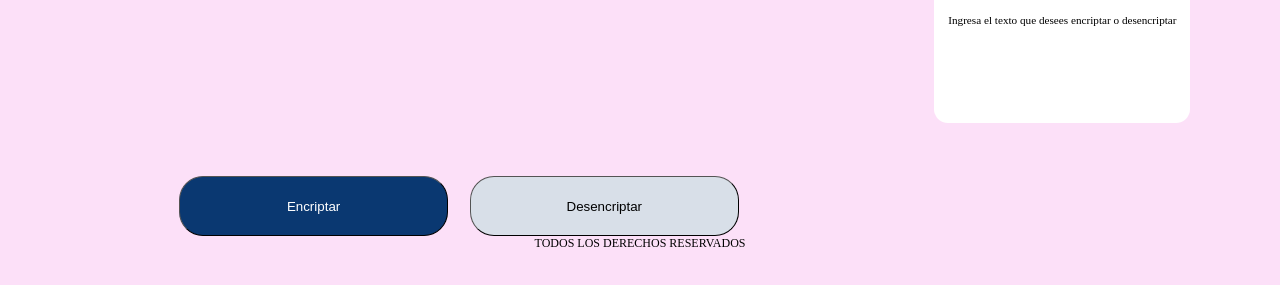
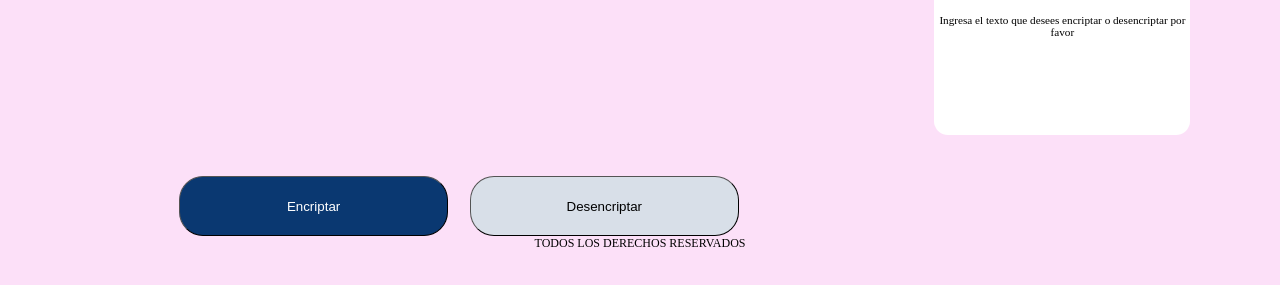
Before and after one commit to karlasanchez0424/challenge-one-decoder, a plain HTML site: page index.html in a window 1280 px wide. Shown: the part 321-606 px from the top of the page. Drawn offline with Linux system fonts and the light colour scheme.

Commit message:
Modificado

```diff
--- a/index.html
+++ b/index.html
@@ -26,7 +26,7 @@
                 <h3>Ningun mensaje fue encontrado...</h3>
             </div>
             <div class="contenedor-parrafo">
-                <p>Ingresa el texto que desees encriptar o desencriptar</p>
+                <p>Ingresa el texto que desees encriptar o desencriptar por favor</p>
             </div>
 
             <div class="contenedor-resultado">
```
